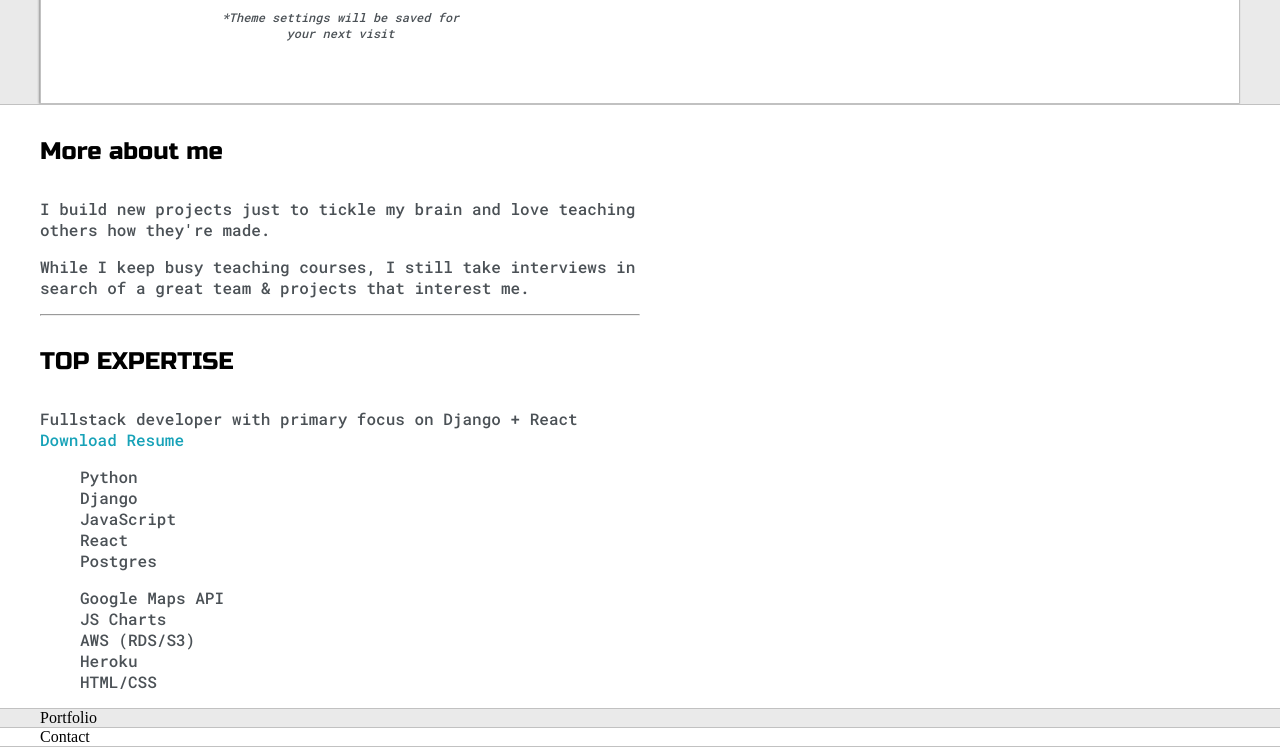
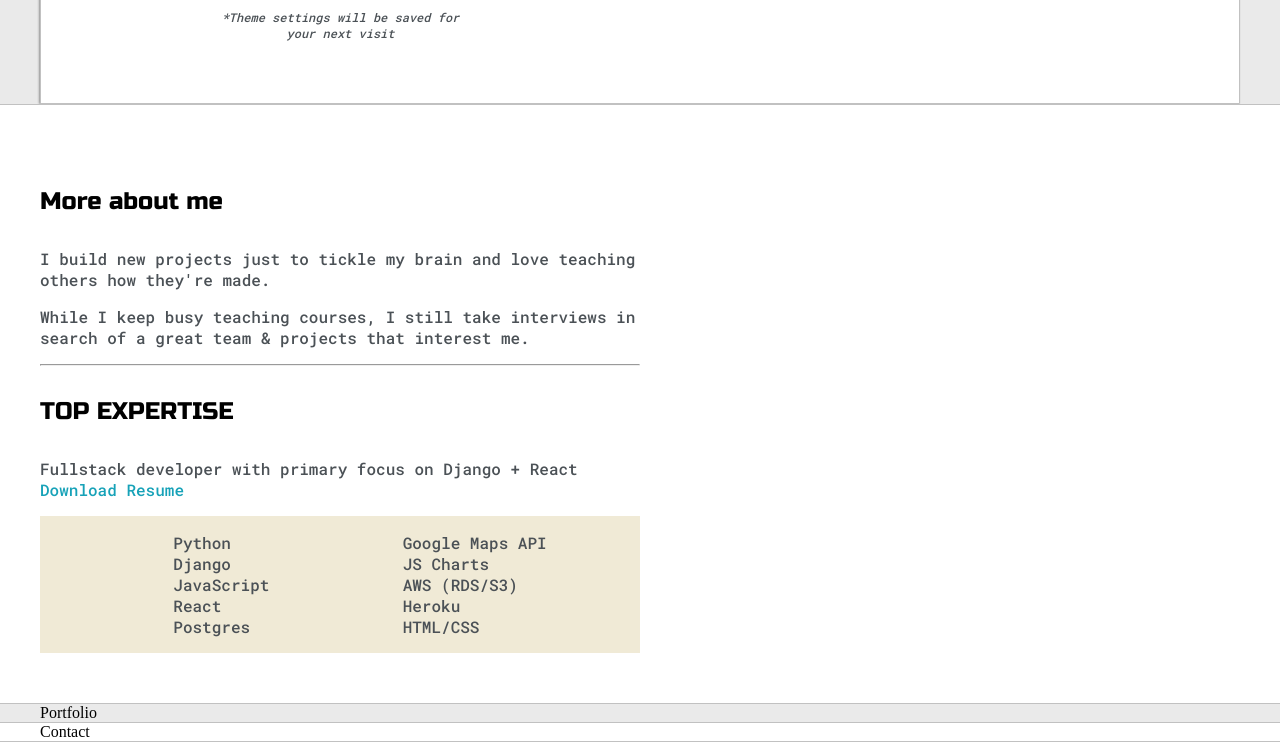
Before and after one commit to Annie-Huang/portfolio-website2, a website: page index.html in a window 1280 px wide. Shown: the part 572-1319 px from the top of the page. Drawn offline with Linux system fonts and the light colour scheme.

Commit message:
Use flex in #skills

```diff
--- a/default.css
+++ b/default.css
@@ -275,6 +275,13 @@ h6 { font-size: 16px;}
   /* It means you can auto-fit how many columns evenly you want within this row,
      but each column should never be smaller than 320px in width. If it is small than 300px, stack it by one by vertically.*/
   grid-template-columns: repeat(auto-fit, minmax(320px, 1fr));
+  padding: 50px 0;
+}
+
+#skills {
+  display: flex;
+  justify-content: space-evenly;
+  background-color: var(--previewShadow);
 }
 
 @media screen and (max-width: 1200px){
```
